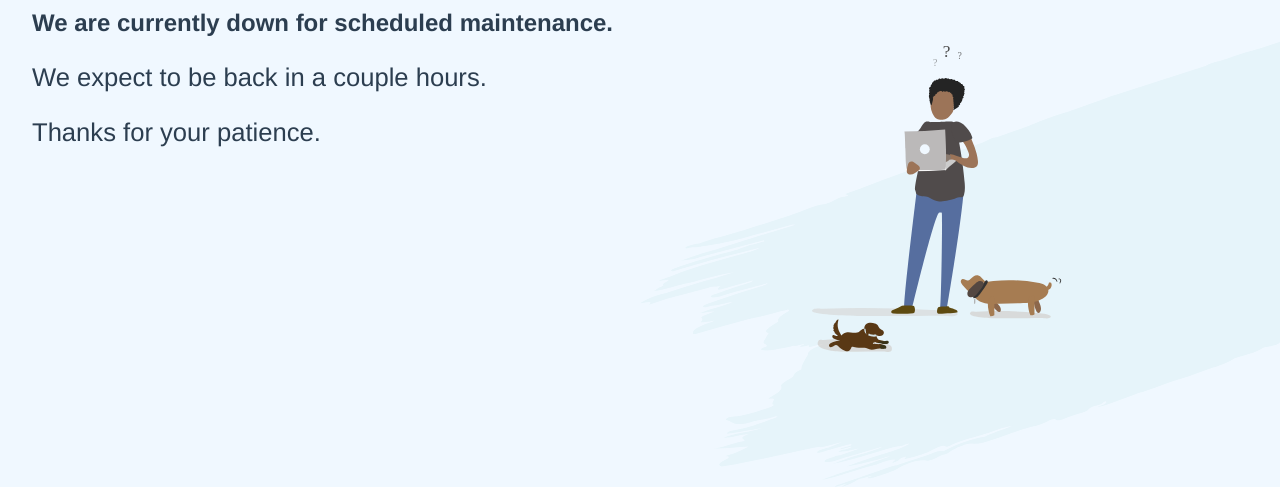
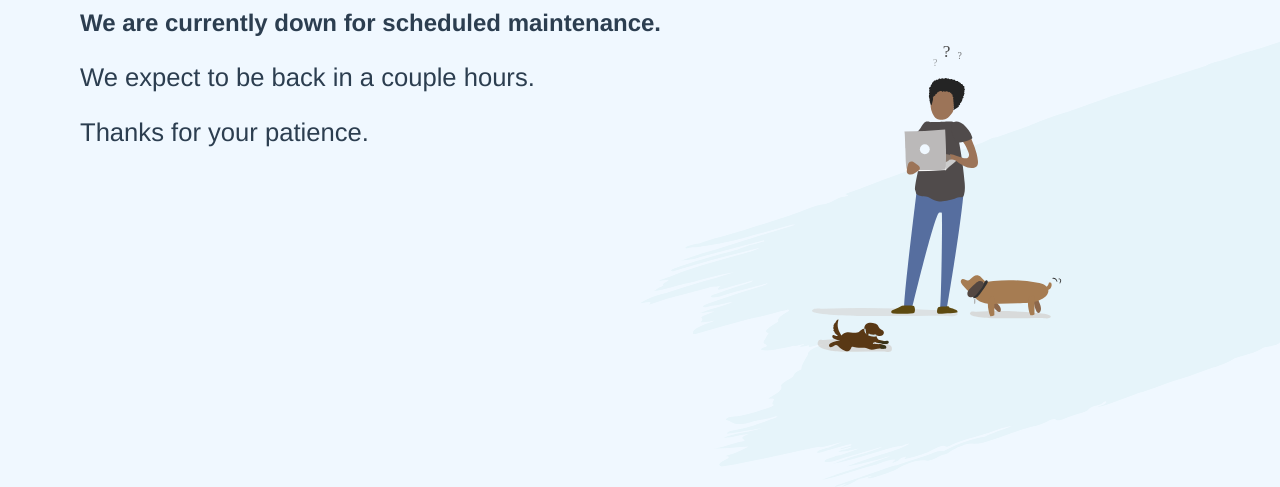
Before and after one commit to rzola-ie/cutter-maintenance, a website built with Vite: page index.html in a window 1280 px wide. Shown: the part 313-800 px from the top of the page. Built offline with nearby package versions, Linux system fonts and the light colour scheme.

Commit message:
:art: desktop padding

```diff
--- a/style.css
+++ b/style.css
@@ -74,6 +74,7 @@ p {
 
   #app {
     width: 60%;
+    padding-left: 5rem;
     padding-top: 30vmin;
   }
 }
```
